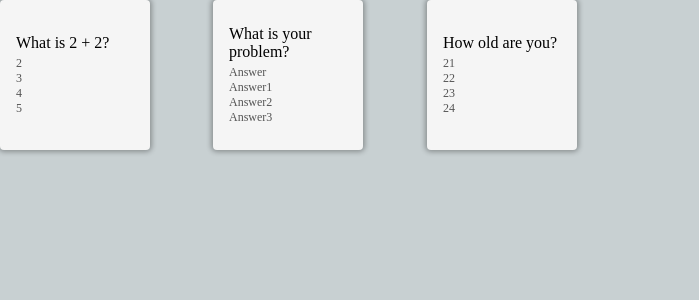
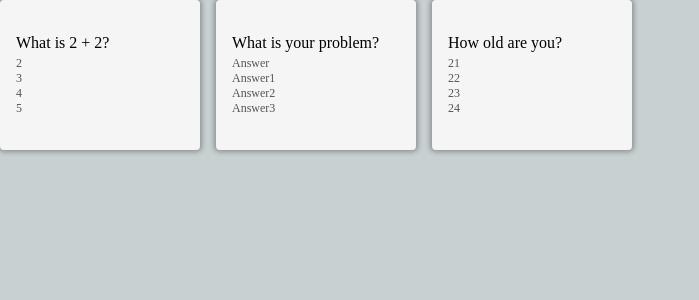
Before and after one commit to chahatbashani2304/Knowledgepedia, a React (Create React App) app in the folder simple-react-app/: page / in a window 1280 px wide. Shown: the top 300 px of the page, without its empty margins (0-699 px from the left). Built offline with nearby package versions, Linux system fonts and the light colour scheme; no server answers.

Commit message:
Card Grid Styling

```diff
--- a/simple-react-app/src/App.css
+++ b/simple-react-app/src/App.css
@@ -4,10 +4,17 @@ body {
 }
 
 
+.container {
+    max-width: 900px;
+
+}
+
+
 .card-grid {
     display: grid;
     align-items: center;
-    grid-template-columns: repeat(auto-fill, minmax(200px, 1fr))
+    grid-template-columns: repeat(auto-fill, minmax(200px, 1fr));
+    gap: 1rem
 }
 
 .card {
@@ -20,7 +27,6 @@ body {
     background-color: whitesmoke;
     transform-style: preserve-3d;
     height: 150px;
-    width: 150px;
     transition: 150ms;
     cursor: pointer;
     transform: perspective(1000px) rotateY(var(--rotate-y, 0))
```
